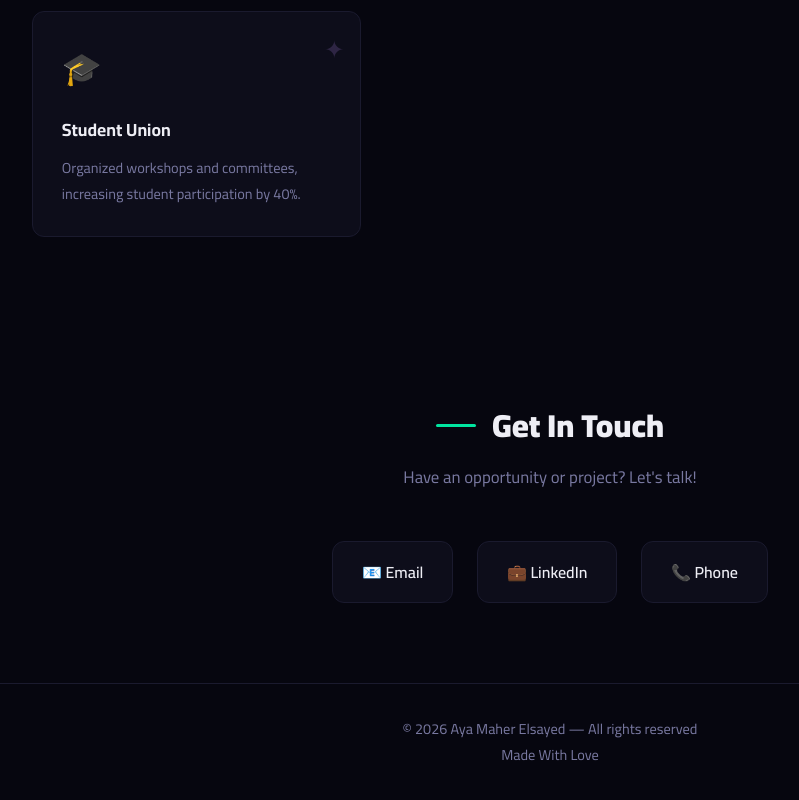
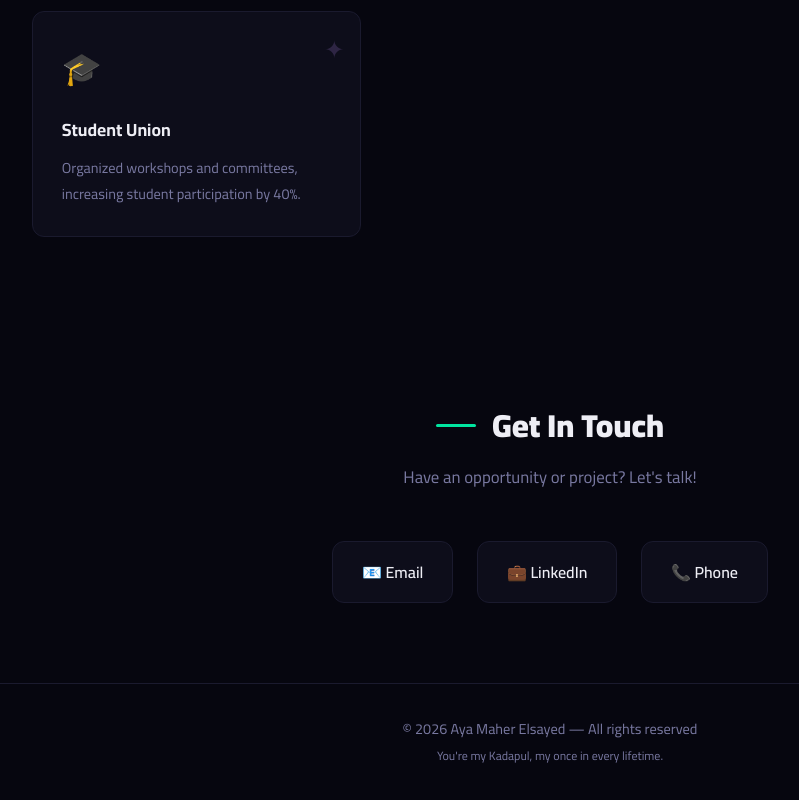
Before and after one commit to alucarderor-cpu/Aya-Maher-Portfolio, a plain HTML site: page index.html in a window 1280 px wide. Shown: the part 7040-7840 px from the top of the page, without its empty margins (90-889 px from the left). Drawn offline with Linux system fonts and the light colour scheme; animation ran at ten frames a second.

Commit message:
Update index.html

```diff
--- a/index.html
+++ b/index.html
@@ -1228,7 +1228,7 @@
     <!-- FOOTER -->
     <footer>
         <p>© 2026 Aya Maher Elsayed — All rights reserved</p>
-        <p>Made With Love</p>
+         <small>You're my Kadapul, my once in every lifetime.</small>
     </footer>
 
     <!-- GSAP -->
```
